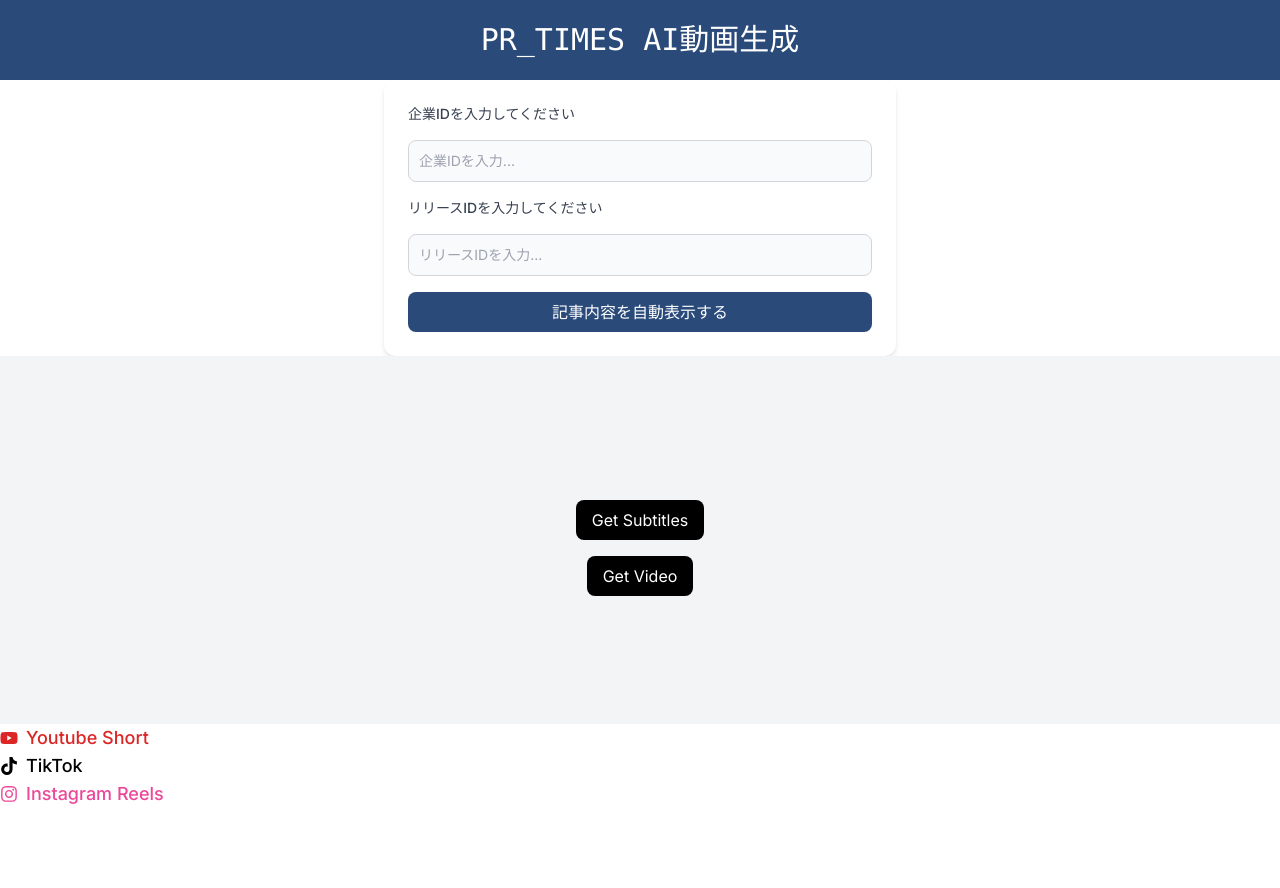
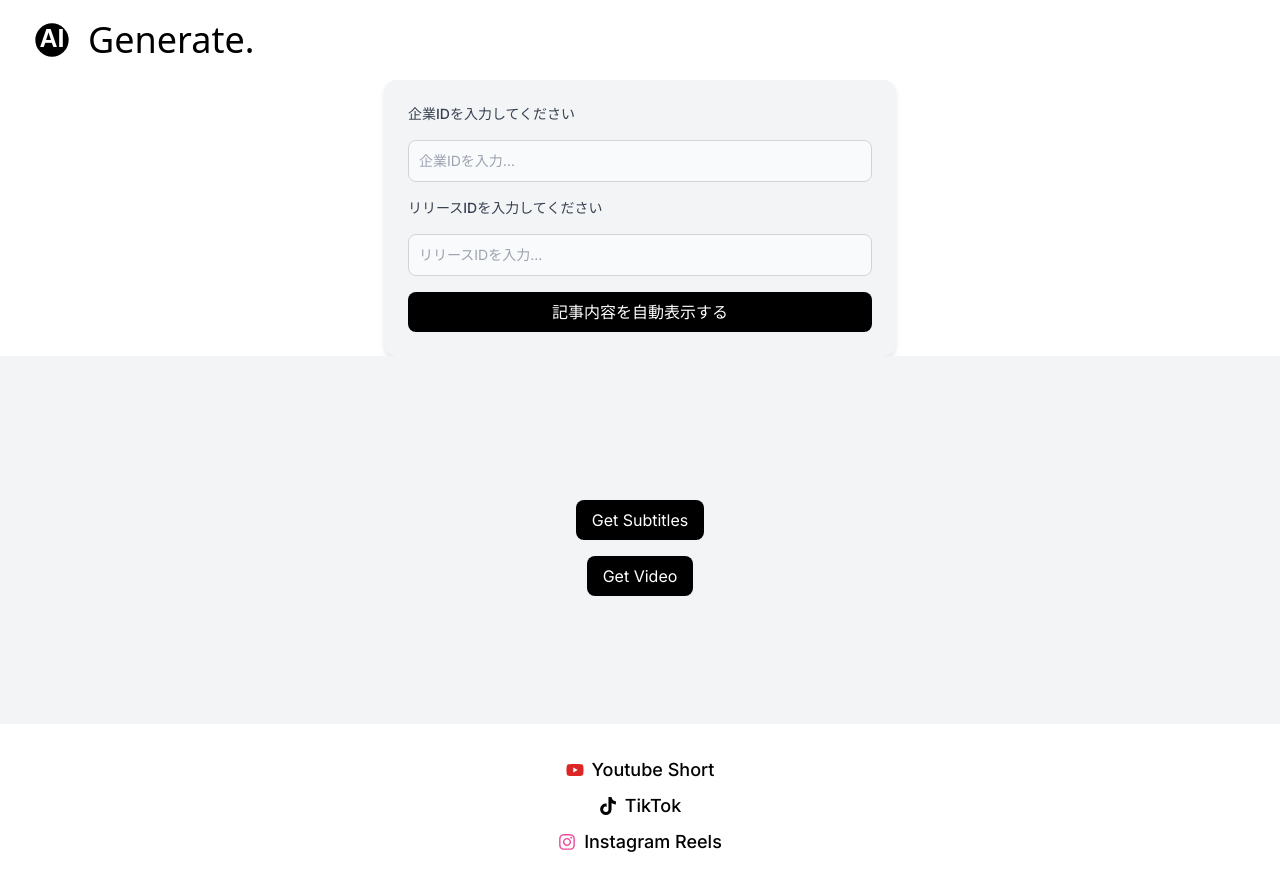
Before and after one commit to PRTIMES/hackathon2024-summer-team-c, a Next.js app in the folder videogenerate/: page / in a window 1280 px wide. Before the commit the page ends 808 px from the top, so only its background shows below. Built offline with nearby package versions, Linux system fonts and the light colour scheme.

Commit message:
デザイン、css修正-2

```diff
--- a/videogenerate/components/ArticleForm.tsx
+++ b/videogenerate/components/ArticleForm.tsx
@@ -20,8 +20,8 @@
   const [editbodyData, setEditbodyData] = useState<string>(data.body);
 
   return (
-    <div className="bg-white p-6 rounded-lg shadow-md">
-      <h1 className="text-2xl font-bold mb-6 text-gray-900">
+    <div className="bg-gray-100 p-6 rounded-lg shadow-md m-8">
+      <h1 className="text-2xl font-bold mb-6 text-gray-900 flex flex-col items-center justify-center">
         手動で記事を生成する場合は、以下のフォームに入力してください。プレスリリースを配信していなくても動画を作成できます
       </h1>
 
--- a/videogenerate/components/DropImageZone.tsx
+++ b/videogenerate/components/DropImageZone.tsx
@@ -69,20 +69,20 @@
         onDragOver={handleDragOver}
       >
         <input
-        placeholder="a"
           type="file"
           accept="image/*"
           onChange={handleFileChange}
           className="mb-2"
+          placeholder="画像を選択"
         />
         <p>ここに画像をドラッグ＆ドロップするか、ファイルを選択してください。</p>
 
         {image && (
-          <div className="relative w-full h-full overflow-hidden">
+          <div className="relative w-1/2 h-1/2 overflow-hidden flex items-center justify-center">
             <img
               src={image}
               alt="Uploaded"
-              className="absolute inset-0 w-full h-full object-cover"
+              className="max-w-full max-h-full object-contain"
             />
             <div className="absolute bottom-2 left-2 bg-white bg-opacity-75 px-2 py-1 rounded-lg flex items-center">
               <span className="mr-2">{imageName}</span>
--- a/videogenerate/components/Header.tsx
+++ b/videogenerate/components/Header.tsx
@@ -1,7 +1,36 @@
 export default function Header() {
   return (
-  <header className="flex items-center justify-center text-white bg-[#2a4b7a] h-20">
-    <h1 className="font-mono text-3xl">PR_TIMES AI動画生成</h1>
+    <header className="relative bg-white h-20 flex items-center justify-start px-8">
+      <div className="flex items-center">
+        {/* AIを連想させる新しいロゴ */}
+        <div className="mr-4">
+          <svg
+            width="40"
+            height="40"
+            viewBox="0 0 24 24"
+            fill="none"
+            xmlns="http://www.w3.org/2000/svg"
+          >
+            <circle cx="12" cy="12" r="10" fill="black" />
+            <text
+              x="12"
+              y="16"
+              textAnchor="middle"
+              fill="white"
+              fontSize="15"
+              fontFamily="Arial, sans-serif"
+              fontWeight="bold"
+            >
+              AI
+            </text>
+          </svg>
+        </div>
+
+        {/* タイトル */}
+        <h1 className="font-sans text-3xl text-black text-4xl">
+          Generate.
+        </h1>
+      </div>
     </header>
-  )
+  );
 }
--- a/videogenerate/components/Result.tsx
+++ b/videogenerate/components/Result.tsx
@@ -52,7 +52,7 @@
   };
 
   return (
-    <div className="result-container p-6 max-w-lg mx-auto bg-white rounded-xl shadow-md space-y-4">
+    <div className="result-container p-6 max-w-lg mx-auto bg-gray-100 rounded-xl shadow-md space-y-4">
       <label
         htmlFor="company-id"
         className="block mb-2 text-sm font-medium text-gray-700"
@@ -81,7 +81,7 @@
         onChange={(e) => setReleaseId(e.target.value)}
       />
 
-      <button onClick={handleClick} className="w-full mt-4 bg-[#2a4b7a] text-white px-4 py-2 rounded-lg hover:bg-[#1E90FF]">
+      <button onClick={handleClick} className="w-full mt-4 text-white px-4 py-2 rounded-lg bg-black hover:bg-gray-500">
         記事内容を自動表示する
       </button>
 
--- a/videogenerate/components/Snslink.tsx
+++ b/videogenerate/components/Snslink.tsx
@@ -2,14 +2,14 @@
 
 export default function Snslink() {
     return (
-        <div className="video-container">
-            <a className="flex items-center text-red-600 text-lg font-medium hover:underline" href="https://www.youtube.com/?gl=JP&hl=ja&app=desktop">
+        <div className="flex flex-col items-center justify-center min-auto text-center p-8">
+            <a className="flex items-center text-black text-lg font-medium hover:underline mb-2" href="https://www.youtube.com/?gl=JP&hl=ja&app=desktop">
                 <FaYoutube className="mr-2 text-red-600" /> Youtube Short
             </a>
-            <a className="flex items-center text-black text-lg font-medium hover:underline" href="https://www.tiktok.com/ja-JP/">
+            <a className="flex items-center text-black text-lg font-medium hover:underline mb-2" href="https://www.tiktok.com/ja-JP/">
                 <FaTiktok className="mr-2 text-black" /> TikTok
             </a>
-            <a className="flex items-center text-pink-500 text-lg font-medium hover:underline" href="https://www.instagram.com/">
+            <a className="flex items-center text-black text-lg font-medium hover:underline" href="https://www.instagram.com/">
                 <FaInstagram className="mr-2 text-pink-500" /> Instagram Reels
             </a>
         </div>
--- a/videogenerate/package.json
+++ b/videogenerate/package.json
@@ -9,6 +9,8 @@
     "lint": "next lint"
   },
   "dependencies": {
+    "@dnd-kit/core": "^6.1.0",
+    "@dnd-kit/sortable": "^8.0.0",
     "next": "^14.2.7",
     "react": "^18.3.1",
     "react-dom": "^18.3.1",
```
Also changed, not shown: 1 other file (tests, documents, lock files or other folders).
